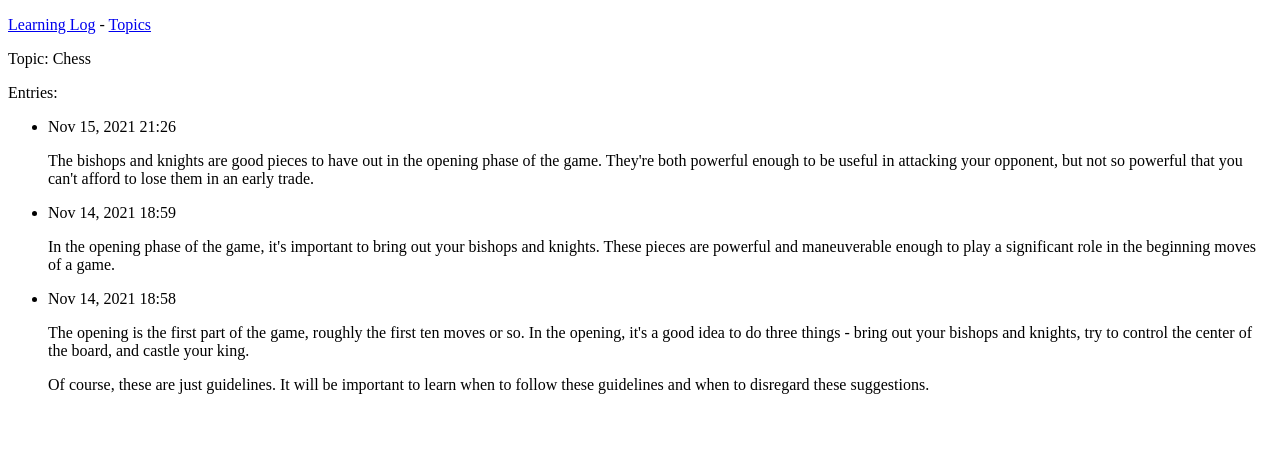
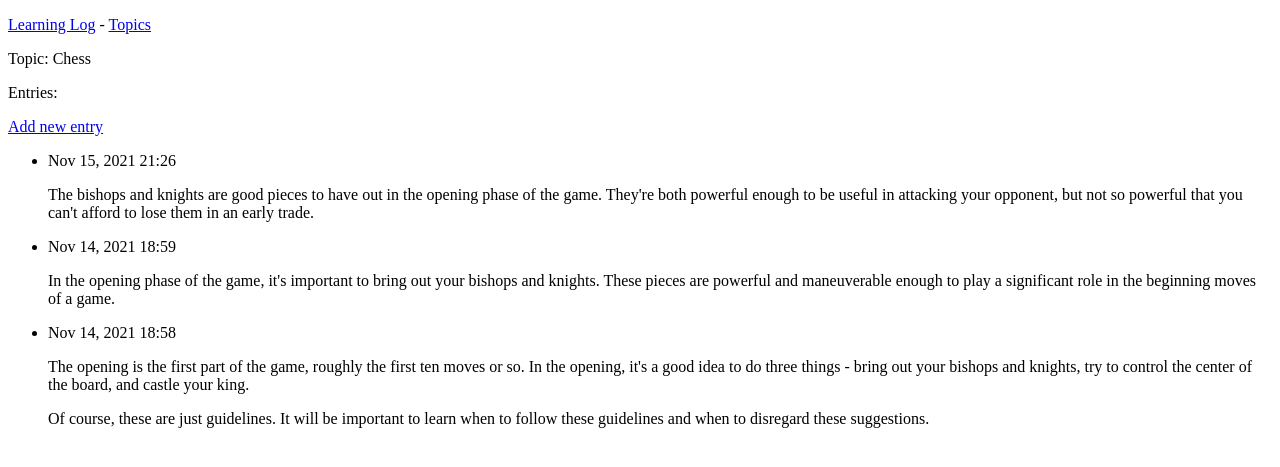
Before and after one commit to ReturntoSender/python_crashkurs, a Django app: page /topics/1/ in a window 1280 px wide. Shown: the top 467 px of the page. Run offline with Django 3.2, Linux system fonts and the light colour scheme; data comes from the database, SQL or seed files in the repository; both versions use the stored data as it was after the commit.

Commit message:
add new entry site

```diff
--- a/webanwendungen/learning_logs/templates/learning_logs/topic.html
+++ b/webanwendungen/learning_logs/templates/learning_logs/topic.html
@@ -5,6 +5,10 @@
 <p>Topic: {{ topic }}</p>
 
 <p>Entries:</p>
+<p>
+    <a href="{% url 'learning_logs:new_entry' topic.id %}">Add new entry</a>
+</p>
+
 <ul>
     {% for entry in entries %}
     <li>
@@ -15,4 +19,5 @@
     <li>There are no entries for this topic yet.</li>
     {% endfor %}
 </ul>
+
 {% endblock content %}
--- a/webanwendungen/learning_logs/urls.py
+++ b/webanwendungen/learning_logs/urls.py
@@ -15,4 +15,6 @@ urlpatterns = [
     path('topics/<int:topic_id>/', views.topic, name='topic'),
     # Seite zum Hinzufügen neuer Fachgebiete
     path('new_topic/', views.new_topic, name='new_topic'),
+    # Seite zum Hinzufügen neuer Einträge
+    path('new_entry/<int:topic_id>/', views.new_entry, name='new_entry'),
 ]
--- a/webanwendungen/learning_logs/views.py
+++ b/webanwendungen/learning_logs/views.py
@@ -1,6 +1,6 @@
 from django.shortcuts import render, redirect
 from .models import Topic
-from .forms import TopicForm
+from .forms import TopicForm, EntryForm
 
 
 def index(request):
@@ -25,6 +25,7 @@ def topic(request, topic_id):
     context = {'entries': entries, 'topic': topic, 'title': title}
     return render(request, 'learning_logs/topic.html', context)
 
+
 def new_topic(request):
     """Add a new topic"""
     if request.method != 'POST':
@@ -37,5 +38,28 @@ def new_topic(request):
             form.save()
             return redirect('learning_logs:topics')
     # Zeigt ein leeres oder ein als ungültig erkanntes Formular an.
-    context = {'form': form}
+    title = 'Neues Fachgebiet'
+    context = {'form': form, 'title': title}
     return render(request, 'learning_logs/new_topic.html', context)
+
+
+def new_entry(request, topic_id):
+    """Add a new entry for a particular topic"""
+    topic = Topic.objects.get(id=topic_id)
+
+    if request.method != 'POST':
+        # Keine Daten übermittelt; es wird ein leeres Formular erstellt.
+        form = EntryForm()
+    else:
+        # POST-Daten übermittelt; Daten werden verarbeitet.
+        form = EntryForm(data=request.POST)
+        if form.is_valid():
+            new_entry = form.save(commit=False)
+            new_entry.topic = topic
+            new_entry.save()
+            return redirect('learning_logs:topic', topic_id=topic_id)
+
+    # Zeigt ein leeres oder ein als gültig erkanntes Formular an.
+    title = 'Neuer Eintrag'
+    context = {'topic': topic, 'form': form, 'title': title}
+    return render(request, 'learning_logs/new_entry.html', context)
```
Also changed, not shown: webanwendungen/learning_logs/templates/learning_logs/new_entry.html (added, +14 -0 lines), webanwendungen/db.sqlite3.
